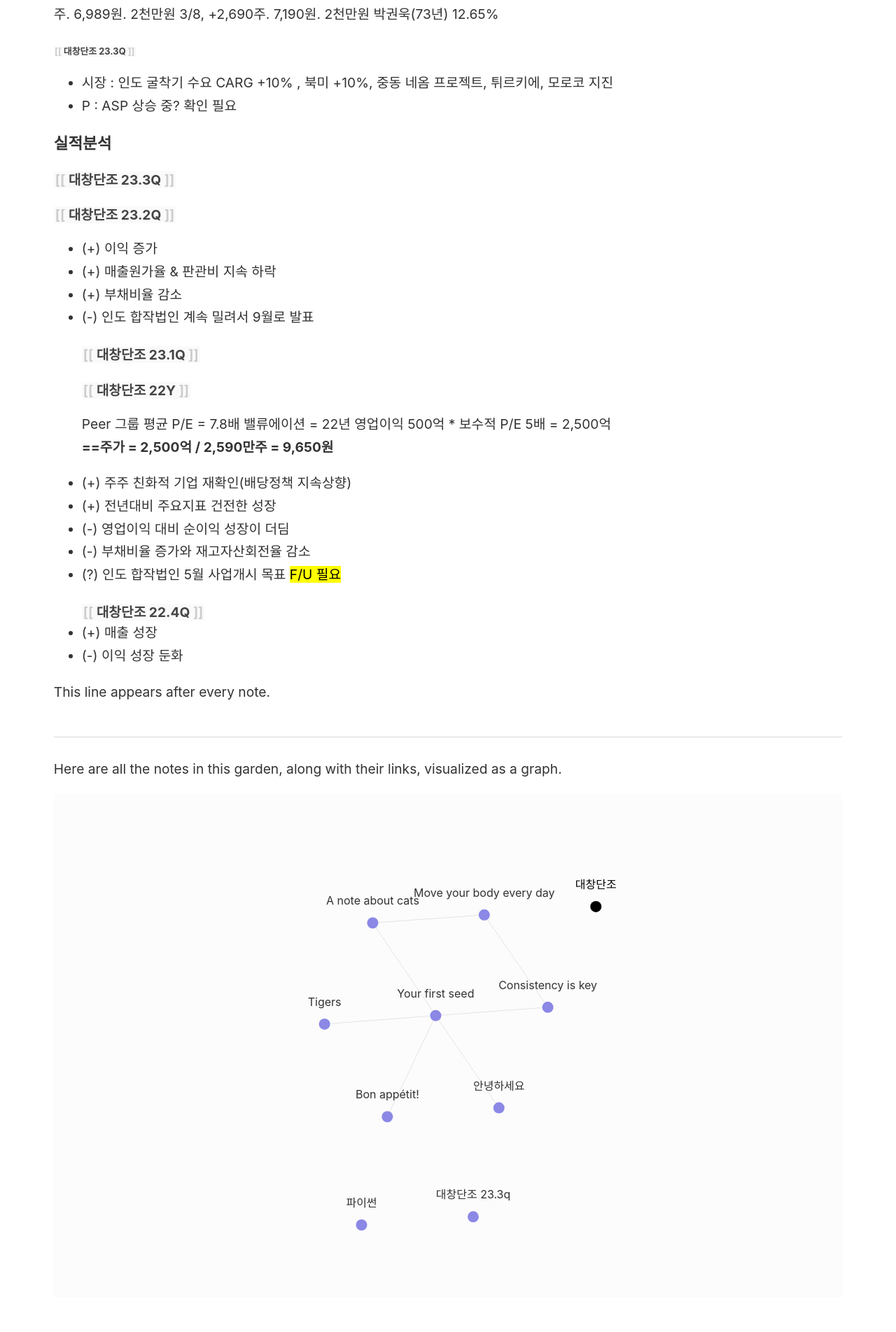
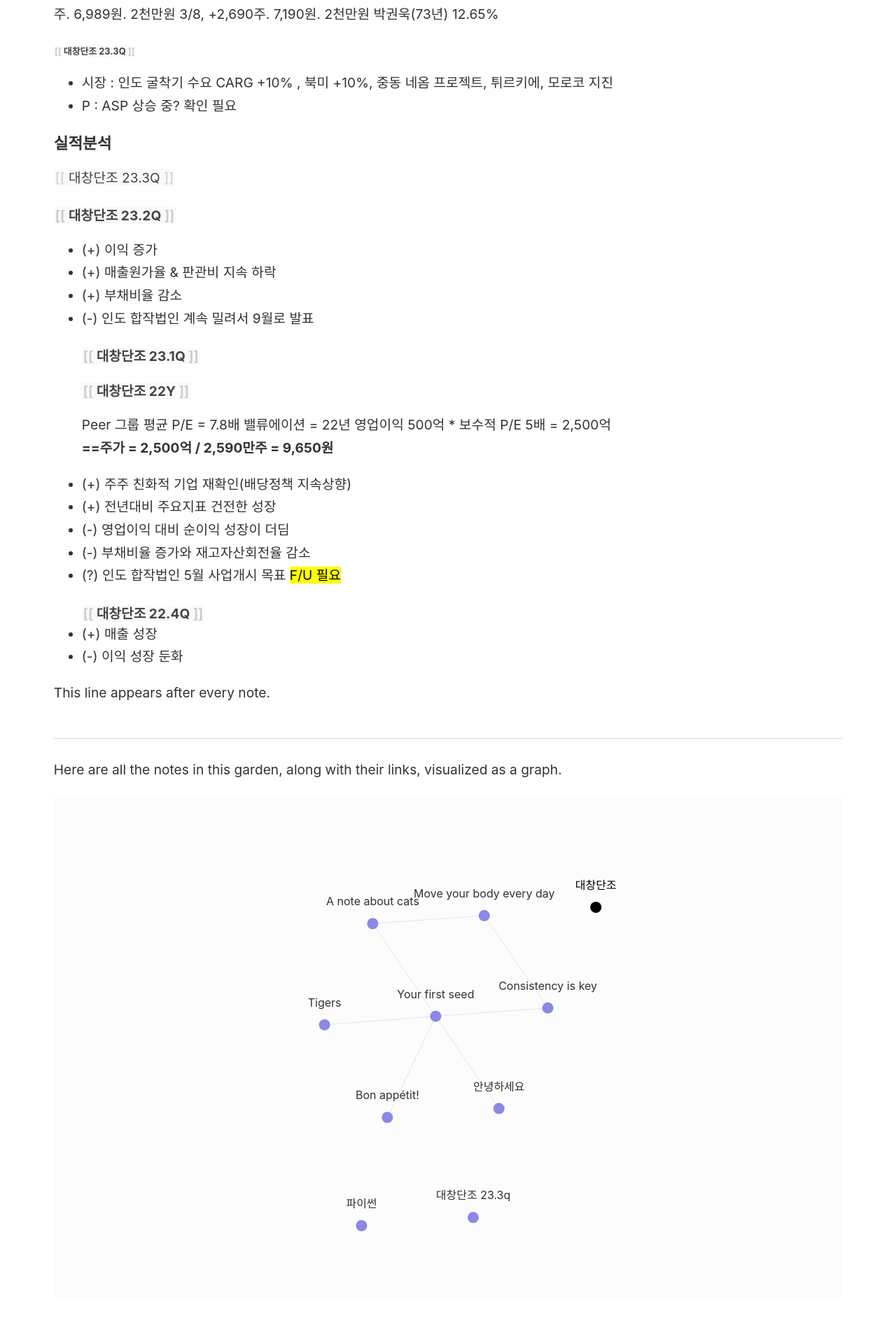
Before and after one commit to cao11brain/publishing, a Jekyll site: the page built from _notes/대창단조.md, in a window 1280 px wide. Shown: the part 2207-4111 px from the top of the page at 70% size. Built offline with Jekyll 4.4.1, drawn with Linux system fonts in a browser that asks for light colours.

```diff
--- a/_notes/대창단조.md
+++ b/_notes/대창단조.md
@@ -69,7 +69,7 @@ Track Design India. 중장비 가공 조립
 - P : ASP 상승 중? 확인 필요
 
 ### 실적분석
-#### [[대창단조 23.3Q]]
+[[대창단조 23.3Q]]
 #### [[대창단조 23.2Q]]
 + (+) 이익 증가
 + (+) 매출원가율 & 판관비 지속 하락
```
